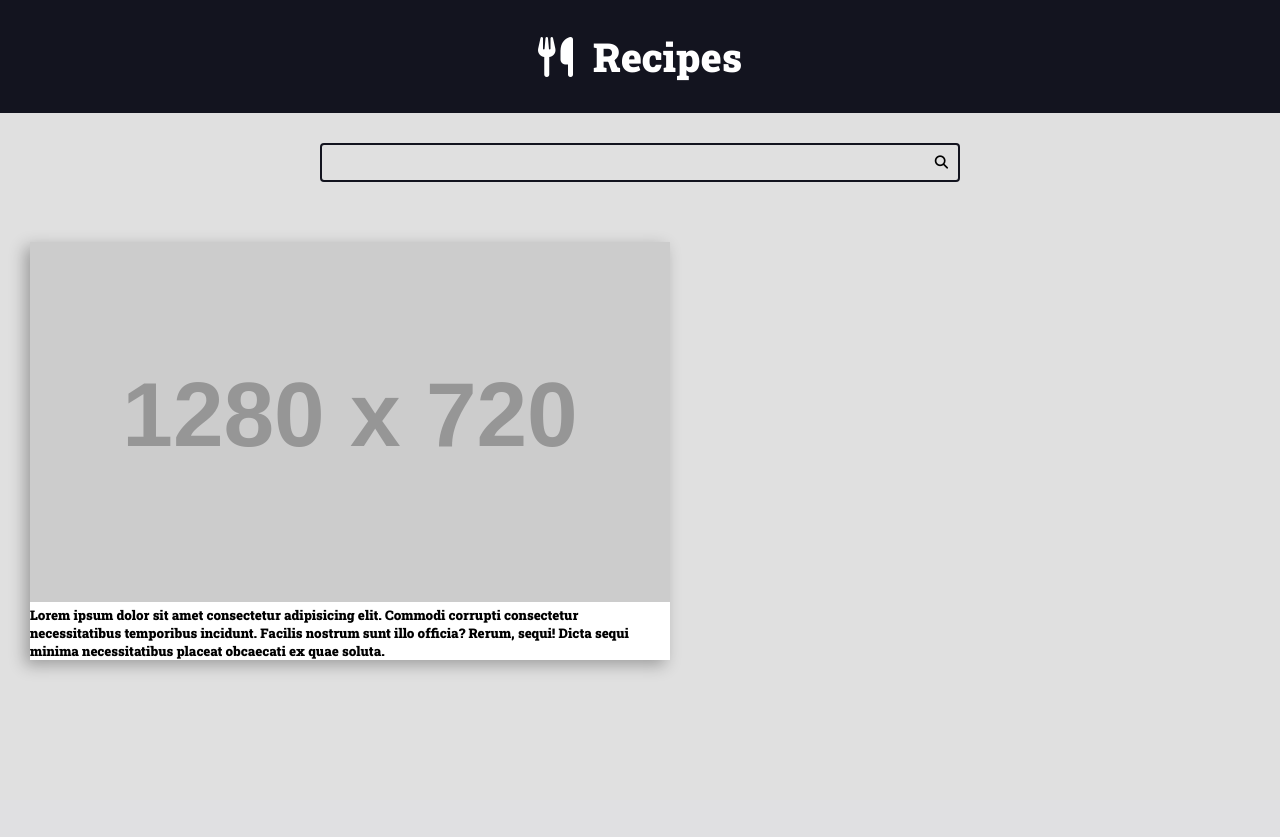
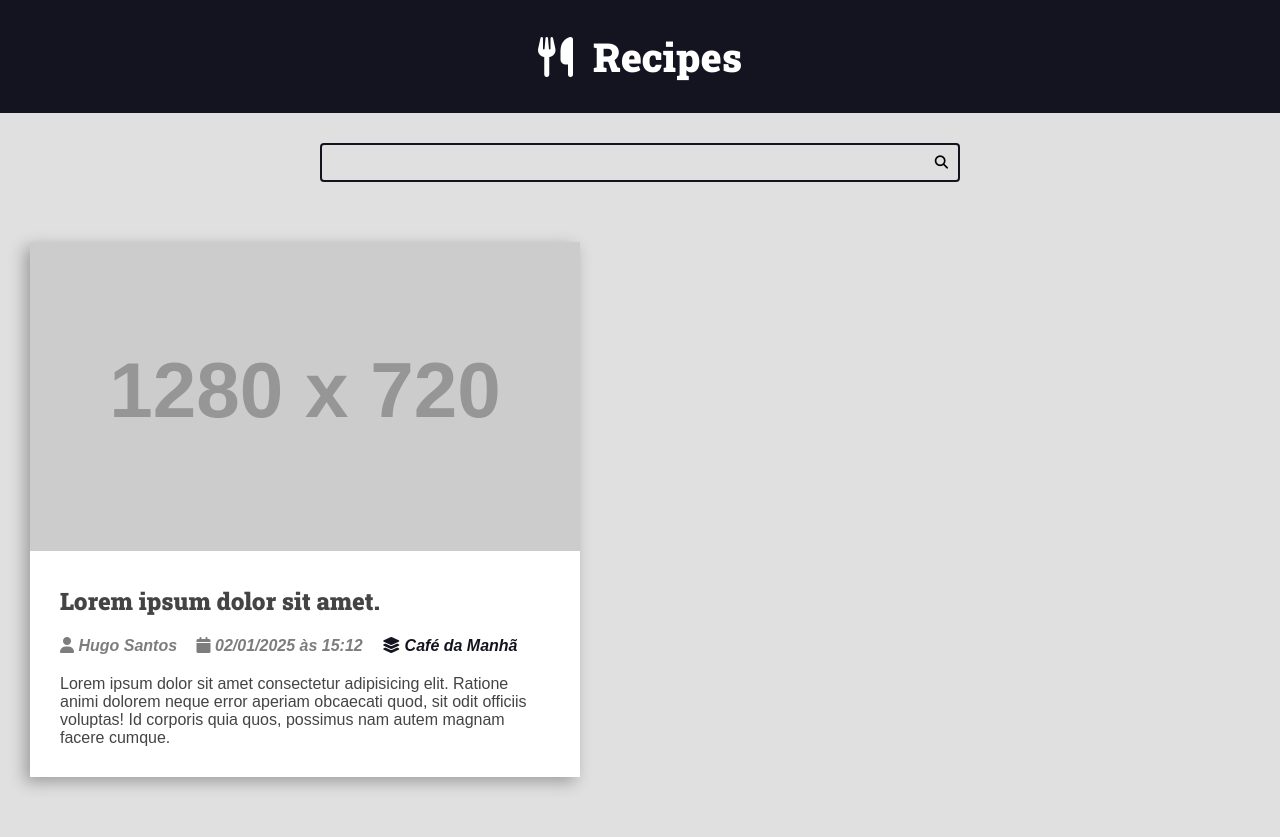
Before and after one commit to Hugo-r2d2/django_recipes, a Django app: page / in a window 1280 px wide. Before the commit the page ends 673 px from the top, so only its background shows below. Run offline with Django 5.2, Linux system fonts and the light colour scheme; grey boxes labelled with a size stand in for pictures from a placeholder-image service; some libraries are stand-ins or nearby versions.

Commit message:
adding formatting to the card

```diff
--- a/recipes/templates/recipes/pages/home.html
+++ b/recipes/templates/recipes/pages/home.html
@@ -7,13 +7,43 @@
     <div class="main-content-container">
         <div class="main-content main-content-list container">
             <div class="recipe recipe-list-item">
+
                 <div class="recipe-cover">
                     <img src="https://placehold.co/1280x720/192946/00000.png" alt="Temporario">
                 </div>
-                <h5>Lorem ipsum dolor sit amet consectetur adipisicing elit. Commodi corrupti consectetur necessitatibus temporibus incidunt. Facilis nostrum sunt illo officia? Rerum, sequi! Dicta sequi minima necessitatibus placeat obcaecati ex quae soluta.</h5>
+
+                <div class="recipe-title-container">
+                    <h2 class="recipe-title">Lorem ipsum dolor sit amet.</h2>
+                </div>
+
+                <div class="recipe-author">
+                    <span class="recipe-author-item">
+                        <i class="fas fa-user"></i>
+                        Hugo Santos
+                    </span>
+                    <span class="recipe-author-item">
+                        <i class="fas fa-calendar"></i>
+                        02/01/2025 às 15:12
+                    </span>
+                    <span class="recipe-author-item">
+                        <a class="recipe-author-text-group" href="">
+                            <i class="fas fa-layer-group"></i>
+                            <span>Café da Manhã</span>
+                        </a>
+                    </span>
+                </div>
+
+                <div class="recipe-content">
+                    <p>Lorem ipsum dolor sit amet consectetur adipisicing elit. Ratione animi dolorem neque error
+                        aperiam obcaecati quod, sit odit officiis voluptas! Id corporis quia quos, possimus nam autem
+                        magnam facere cumque.</p>
+                </div>
             </div>
         </div>
+
     </div>
+
+
 
 </body>
 
--- a/recipes/templates/recipes/partials/head.html
+++ b/recipes/templates/recipes/partials/head.html
@@ -72,6 +72,7 @@
             font-size: 1.6rem;
             font-family: var(--font-primary);
             background: var(--color-gray-1);
+            color: var(--color-dark-text);
         }
 
         h1,
@@ -154,7 +155,16 @@
             color: var(--color-primary);
         }
 
-        /* Search */
+        /* Card */
+        .main-content-list {
+            display: grid;
+            grid-template-columns: repeat(auto-fit, minmax(500px, 1fr));
+            gap: var(--spacing-gutter-medium);
+            justify-content: center;
+            margin: var(--spacing-gutter-medium) auto;
+            max-width: 1650px;
+            padding-top: 0;
+        }
 
         .recipe {
             background: var(--color-white);
@@ -168,11 +178,44 @@
         }
 
         .recipe-list-item {
-            max-width: 64rem;
+            max-width: 55rem;
         }
 
         .recipe-list-item:hover {
             transform: scale(1.02);
+            box-shadow: -10px 10px 20px rgba(0, 0, 0, 0.36);
+        }
+
+        .recipe-title-container {
+            padding: var(--spacing-gutter-medium);
+            padding-bottom: 2rem;
+        }
+
+        .recipe-author {
+            padding: 0 var(--spacing-gutter-medium);
+        }
+
+        .recipe-author-item {
+            padding-right: calc(var(--spacing-gutter-medium) / 2);
+            color: var(--color-gray-5);
+            text-decoration: none;
+            font-weight: bold;
+            font-style: italic;
+        }
+
+        .recipe-author-text-group {
+            text-decoration: none;
+            color: var(--color-primary-dark);
+            transition: all 300ms ease-in-out;
+        }
+
+        .recipe-author-text-group:hover {
+            color: var(--color-primary-hover);
+        }
+
+        .recipe-content {
+            padding: var(--spacing-gutter-medium);
+            padding-top: 2rem;
         }
     </style>
 
```
